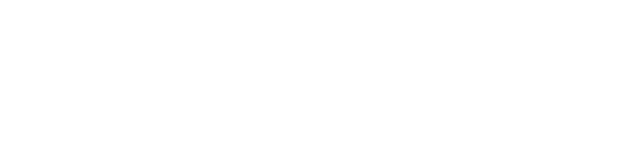
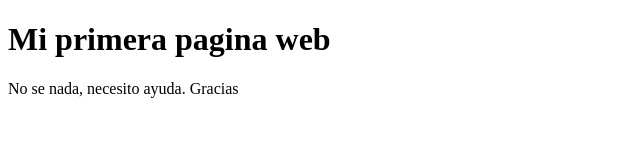
Before and after one commit to SoyCamiloDuran/miPrimeraPaginaWeb, a plain HTML site: page index.html in a window 1280 px wide. Shown: the whole page, without its empty margins (0-640 px from the left). Drawn offline with Linux system fonts and the light colour scheme.

Commit message:
Cambios en archivo html

```diff
--- a/index.html
+++ b/index.html
@@ -6,6 +6,7 @@
     <title>Document</title>
 </head>
 <body>
-
+    <h1>Mi primera pagina web</h1>
+    <p>No se nada, necesito ayuda. Gracias</p>
 </body>
 </html>
```
